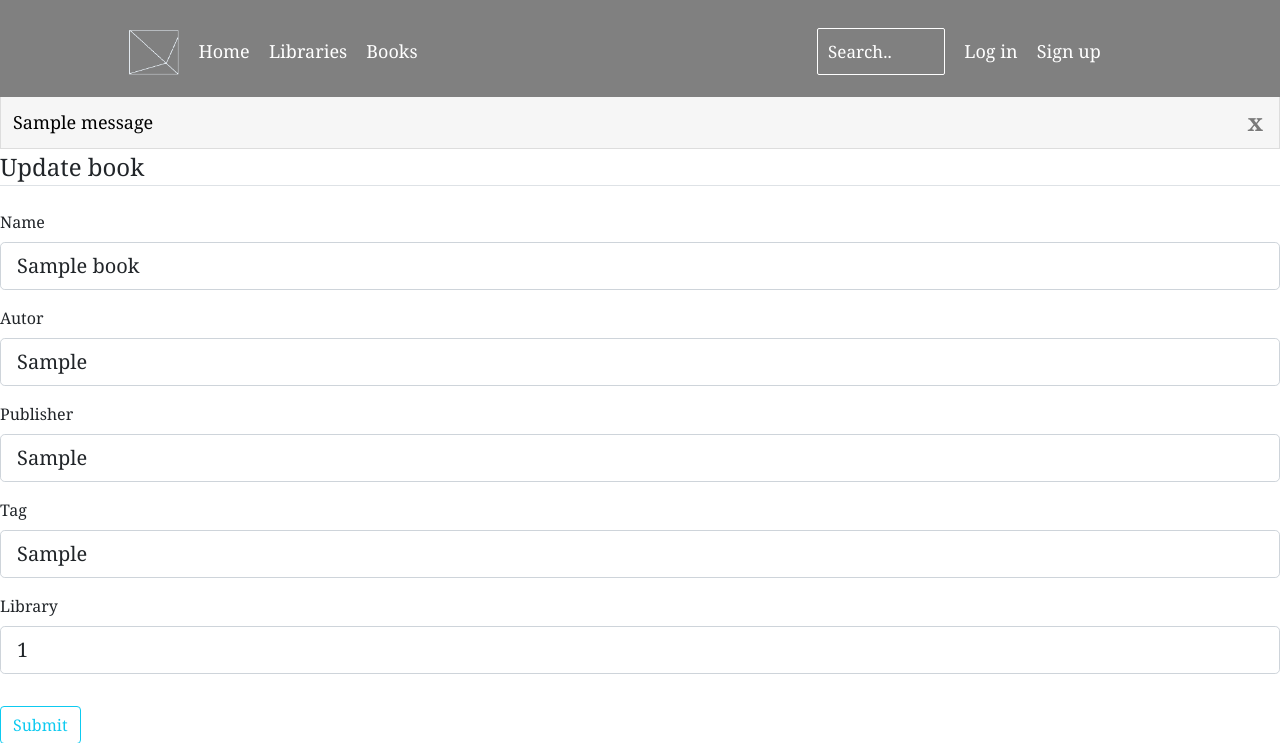
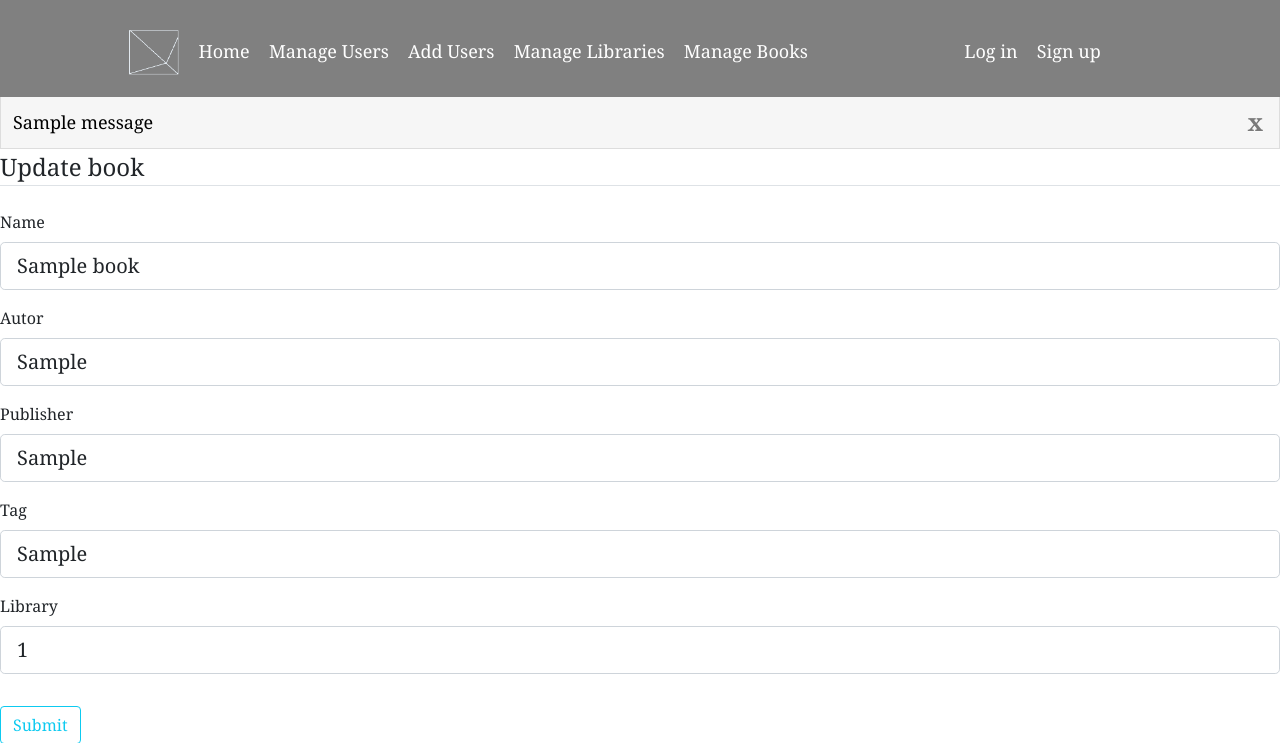
Before and after one commit to 20putalam/project_iis, a Flask app: template flasklib/templates/update_book.html in a window 1280 px wide. Shown: the top 743 px of the page. Run offline with Flask 2, Linux system fonts and the light colour scheme; the template is opened without the code that fills it: values that come from a table or form of the project are taken from there, others are empty; tables that the repository leaves empty hold one stand-in row (values such as "Sample post"); one stand-in notice (Sample message) is shown; form fields are guessed from the names that the template uses; parts of the project's set-up code (start-up, migrations or seed data) failed here and were passed over; some libraries are stand-ins or nearby versions.

Commit message:
repair navbar in update_books

```diff
--- a/flasklib/templates/update_book.html
+++ b/flasklib/templates/update_book.html
@@ -1,5 +1,51 @@
-{% extends "layout.html" %}
-{% block content %}
+<!DOCTYPE html>
+<html lang="en">
+
+<head>
+    <meta charset="UTF-8">
+    <meta http-equiv="X-UA-Compatible" content="IE=edge">
+    <meta name="viewport" content="width=device-width, initial-scale=1.0">
+    <link rel="stylesheet" type="text/css" href="/static/style.css">
+    <link rel="stylesheet" type="text/css" href="/static/style2.css">
+    <link rel="stylesheet" href="https://stackpath.bootstrapcdn.com/bootstrap/4.3.1/css/bootstrap.min.css" integrity="sha384-ggOyR0iXCbMQv3Xipma34MD+dH/1fQ784/j6cY/iJTQUOhcWr7x9JvoRxT2MZw1T" crossorigin="anonymous">
+    <link href="https://cdn.jsdelivr.net/npm/bootstrap@5.0.1/dist/css/bootstrap.min.css" rel="stylesheet" integrity="sha384-+0n0xVW2eSR5OomGNYDnhzAbDsOXxcvSN1TPprVMTNDbiYZCxYbOOl7+AMvyTG2x" crossorigin="anonymous">
+    <link rel="stylesheet" type="text/css" href="https://cdn.datatables.net/1.10.25/css/dataTables.bootstrap5.css">
+    <link rel="icon" href="/static/img/icon.ico">
+    <title>Manage Books</title>
+</head>
+
+<nav class="navbar2">
+    <div class="nav_content">
+        <div class="logo"><a href="index"><img src="/static/img/icon_3.png" alt="icon"></a></div>
+        <ul class="nav_list">
+            <div class="left_links">
+                <li><a href="index">Home</a></li>
+                <li><a href="manageusers">Manage Users</a></li>
+                <li><a href="addusers">Add Users</a></li>
+                <li><a href="managelibraries">Manage Libraries</a></li>
+                <li><a href="knihy">Manage Books</a></li>
+
+            </div>
+            <div class="right_links">
+                {% if current_user.is_authenticated %}
+                <li id="login1"><a href="#">Account</a></li>
+                <li id="login2"><a href="{{ url_for('logout') }}">Log out</a></li>
+                {% else %}
+                <li id="login1"><a href="login">Log in</a></li>
+                <li id="login2"><a href="register">Sign up</a></li>
+                {% endif %}
+            </div>
+        </ul>
+    </div>
+</nav>
+
+<div class="our_button">
+    {% for message in get_flashed_messages() %}
+    <div class="our_alert">
+        <li>{{ message }}<span class="close">x</span></li>
+    </div>
+    {% endfor %}
+</div>
 
 <div class="content-section">
     <form method="POST" action="">
@@ -78,4 +124,4 @@
     </form>
 </div>
 
-{% endblock %}
+</html>
```
